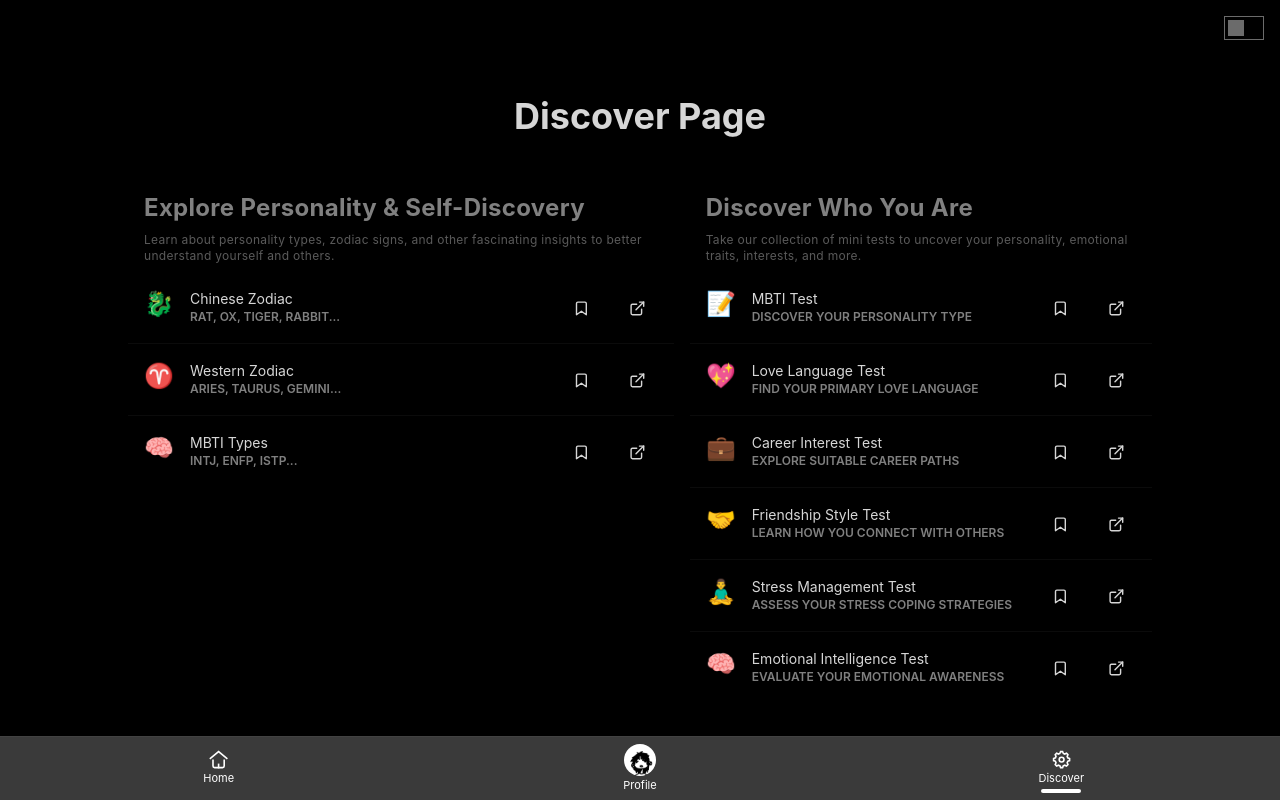
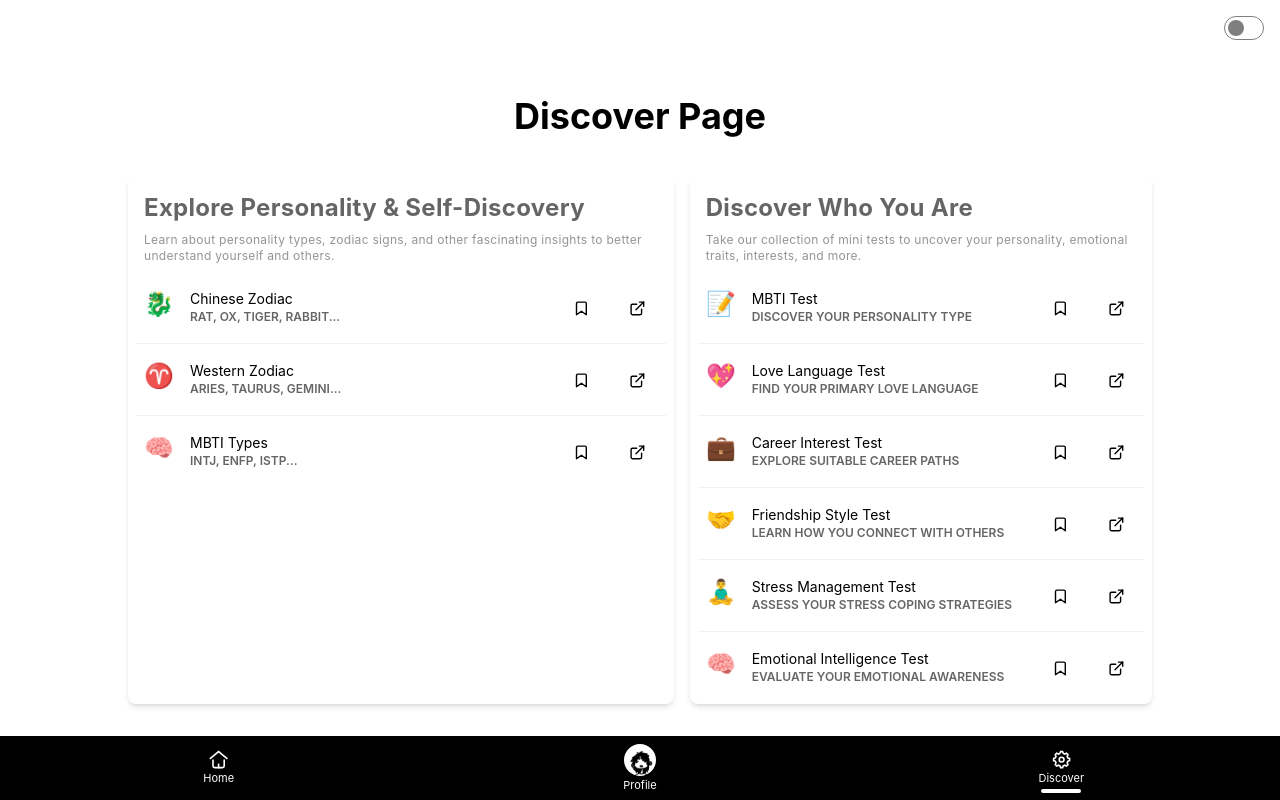
Before and after one commit to notshanxx/LeEther, a Next.js app: page /discover in a window 1280 px wide. Built offline with nearby package versions, Linux system fonts and the light colour scheme.

Commit message:
removed fixed data-theme

```diff
--- a/app/layout.tsx
+++ b/app/layout.tsx
@@ -27,7 +27,6 @@ export default function RootLayout({
   return (
     <html
       lang="en"
-      data-theme="black"
       className={`${geistSans.variable} ${geistMono.variable} h-full antialiased`}
     >
       <body className="min-h-full flex flex-col">
```
